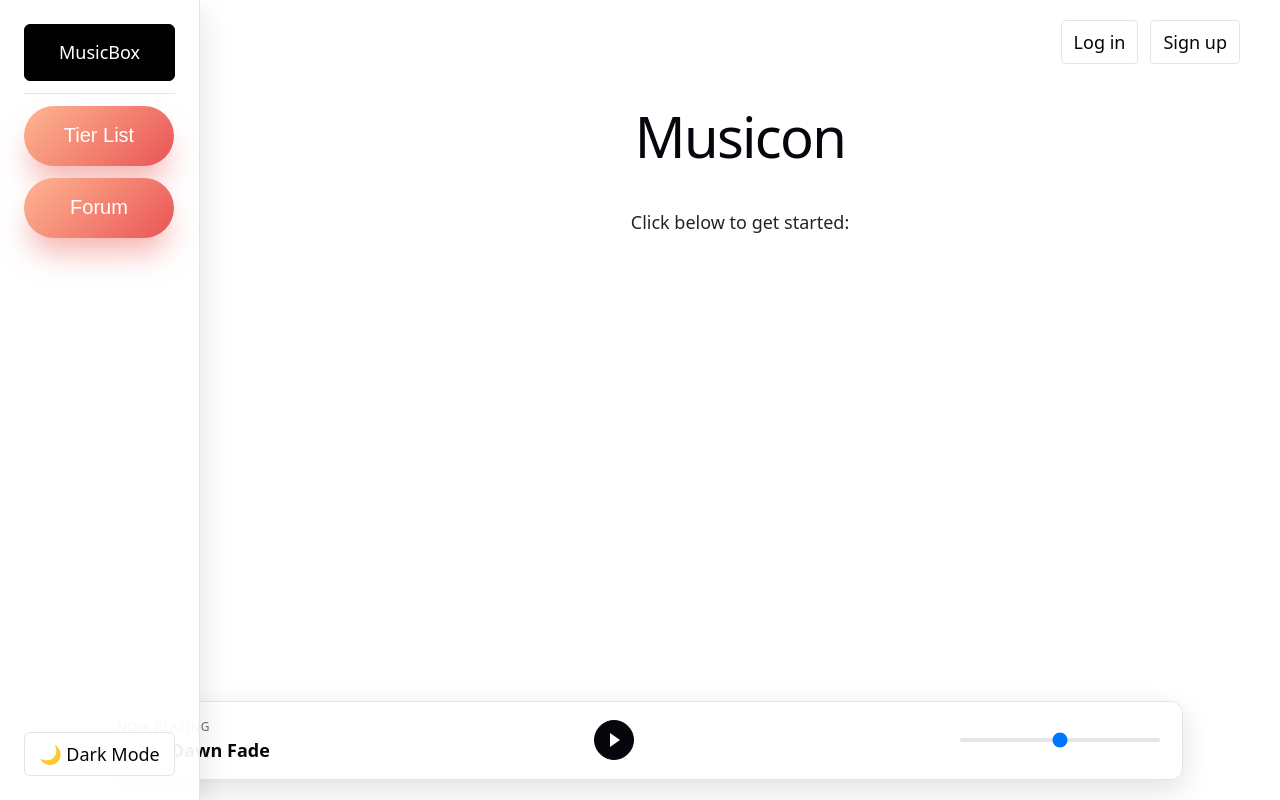
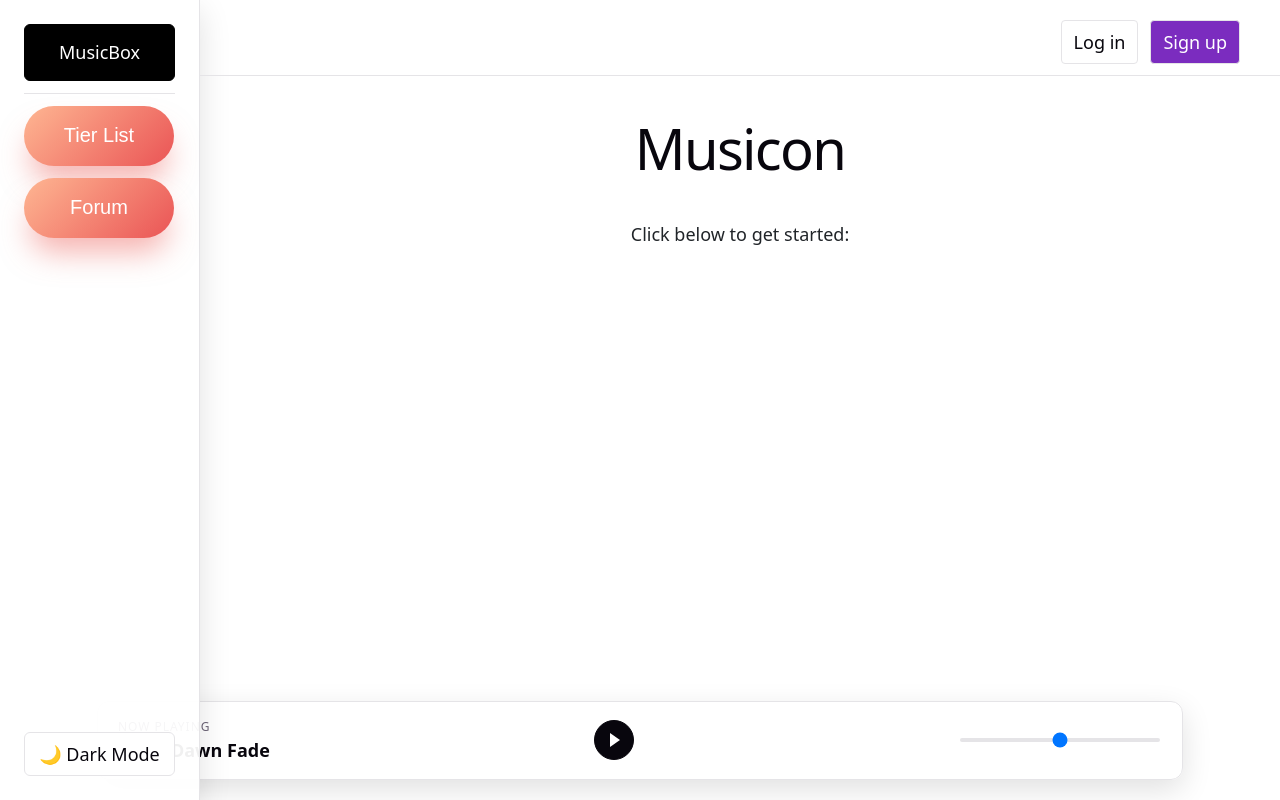
Before and after one commit to andreikeanandavid828-star/musicon, a React (Vite) app: page / in a window 1280 px wide. Built offline with nearby package versions, Linux system fonts and the light colour scheme.

Commit message:
Added different dark mode elements and moved buttons

```diff
--- a/src/App.css
+++ b/src/App.css
@@ -16,8 +16,12 @@
 /* App layout and shared header. */
 .app-container {
   --sidebar-width: 200px;
+  --content-left-gap: 40px;
+  --content-right-gap: 40px;
+  --header-top-gap: 20px;
+  --header-height: 56px;
   min-height: 100vh;
-  padding: 20px 40px 124px calc(var(--sidebar-width) + 40px);
+  padding: calc(var(--header-top-gap) + var(--header-height)) var(--content-right-gap) 124px calc(var(--sidebar-width) + var(--content-left-gap));
   background: var(--page-bg);
   color: var(--text);
   text-align: center;
@@ -81,11 +85,30 @@
 }
 
 .app-header {
+  position: fixed;
+  z-index: 12;
+  top: 0;
+  right: var(--content-right-gap);
+  left: calc(var(--sidebar-width) + var(--content-left-gap));
   display: flex;
+  height: calc(var(--header-top-gap) + var(--header-height));
   align-items: center;
   justify-content: flex-end;
   gap: 12px;
-  min-height: 38px;
+  padding: var(--header-top-gap) 0 12px;
+  background: var(--page-bg);
+  transition: background-color 0.3s ease;
+}
+
+.app-header::after {
+  position: absolute;
+  z-index: 12;
+  right: calc(0px - var(--content-right-gap));
+  bottom: 0;
+  left: calc(0px - var(--content-left-gap) - 1px);
+  height: 1px;
+  background: var(--border);
+  content: '';
 }
 
 /* Shared button styles for links and interactive controls. */
@@ -100,6 +123,11 @@
   color: var(--control-text);
   text-decoration: none;
   cursor: pointer;
+}
+
+.button--signup {
+  background: #7b2cbf;
+  color: #fff;
 }
 
 .button:hover {
@@ -477,8 +505,10 @@
 @media (max-width: 520px) {
   .app-container {
     --sidebar-width: 120px;
-    padding-right: 20px;
-    padding-left: calc(var(--sidebar-width) + 16px);
+    --content-left-gap: 16px;
+    --content-right-gap: 20px;
+    padding-right: var(--content-right-gap);
+    padding-left: calc(var(--sidebar-width) + var(--content-left-gap));
   }
 
   .app-sidebar {
--- a/src/App.jsx
+++ b/src/App.jsx
@@ -1,6 +1,6 @@
 import { useEffect, useState } from 'react';
 import HomeButton from './HomeButton.jsx';
-import { BrowserRouter, Link, Route, Routes, useLocation } from 'react-router-dom';
+import { BrowserRouter, Route, Routes, useLocation } from 'react-router-dom';
 import './App.css';
 import FooterMusicPlayer from './Footer.jsx';
 import Home from './Home.jsx';
@@ -12,6 +12,7 @@ import Tierlist from './TierList.jsx';
 import TierlistButton from './TierListButton.jsx';
 import Forum from './Forum.jsx';
 import ForumButton from './ForumButton.jsx';
+import SignupButton from './SignupButton.jsx';
 
 function AppShell() {
   const [isDarkMode, setIsDarkMode] = useState(false);
@@ -29,7 +30,7 @@ function AppShell() {
         {!isAuthPage && (
           <>
             <LoginButton />
-            <Link to="/signup" className="button">Sign up</Link>
+            <SignupButton />
           </>
         )}
       </header>
--- /dev/null
+++ b/src/SignupButton.jsx
@@ -0,0 +1,5 @@
+import { Link } from 'react-router-dom';
+
+export default function SignupButton() {
+    return <Link to="/signup" className="button button--signup">Sign up</Link>;
+}
--- a/src/index.css
+++ b/src/index.css
@@ -17,11 +17,11 @@
 }
 :root[data-theme='dark'] {
   color-scheme: dark;
-  --page-bg: #2a2323;
+  --page-bg: #07070D;
   --text: #f8f9fa;
   --heading: #f8f9fa;
   --muted: #b7b9c2;
-  --border: #3f414a;
+  --border: #2b1a32;
   --surface: rgba(30, 31, 38, 0.94);
   --control-bg: #333;
   --control-text: #fff;
```
